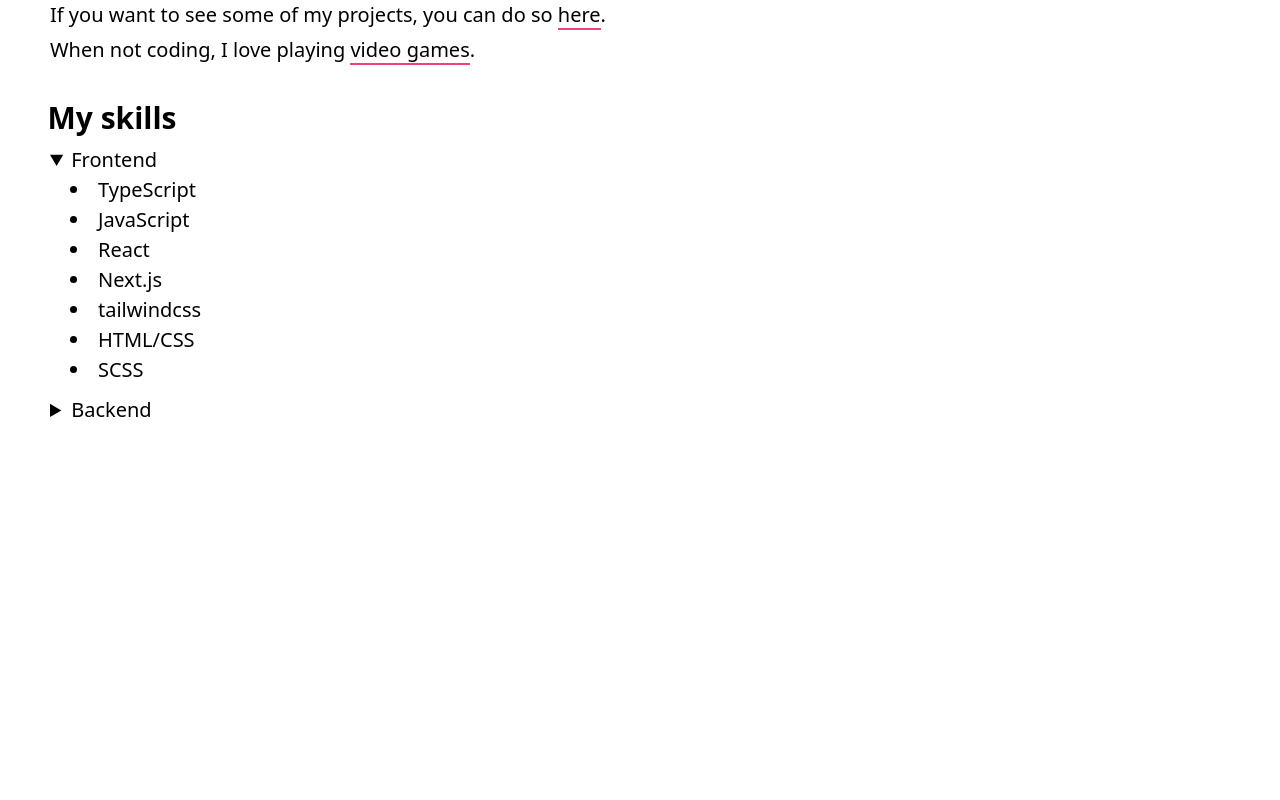
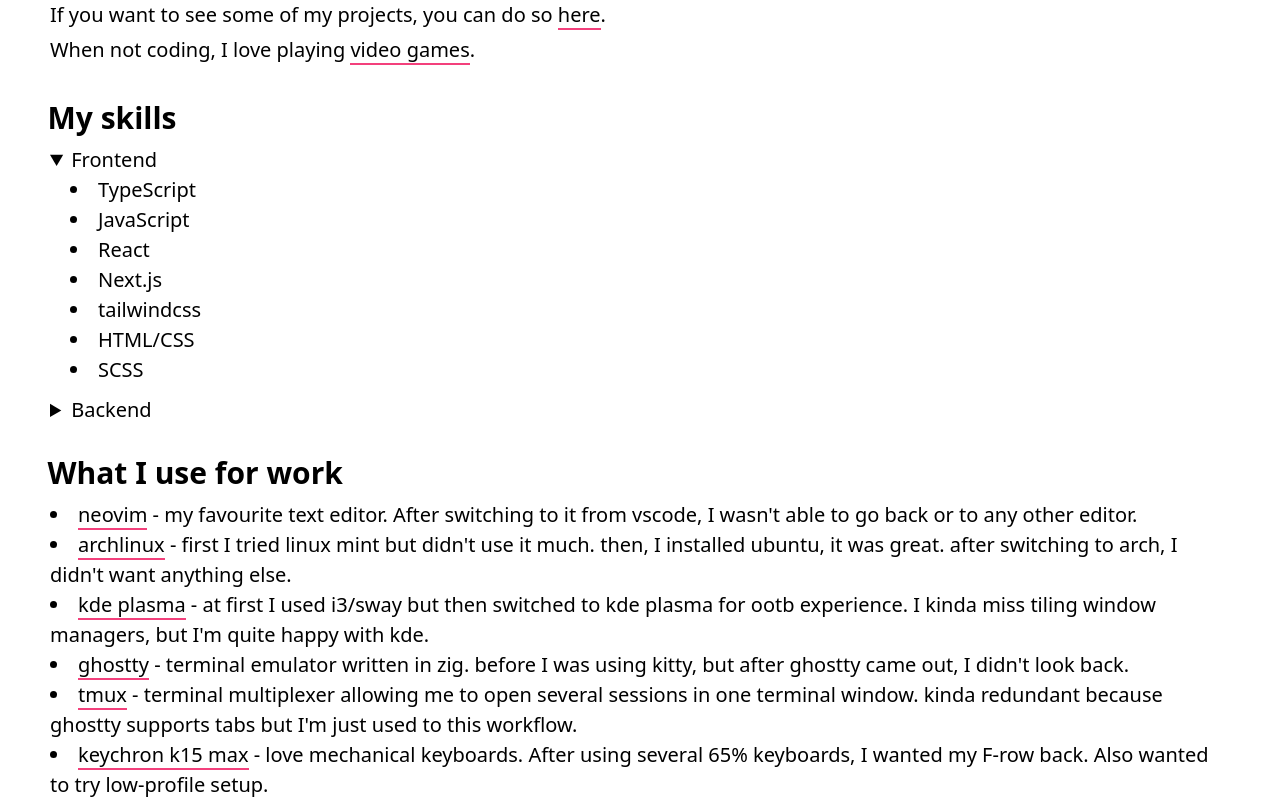
Before and after one commit to tsivinsky/website, a Next.js app: page / in a window 1280 px wide. Shown: the part 347-1147 px from the top of the page. Before the commit the page ends 800 px from the top, so only its background shows below. Built offline with nearby package versions, Linux system fonts and the light colour scheme.

Commit message:
add tools section

```diff
--- a/src/app/page.tsx
+++ b/src/app/page.tsx
@@ -72,6 +72,76 @@
           </ul>
         </details>
       </div>
+
+      <br />
+      <h2>What I use for work</h2>
+      <ul className="list-disc list-inside mt-2">
+        <li>
+          <a href="https://neovim.io" target="_blank" rel="noopener noreferrer">
+            neovim
+          </a>{" "}
+          - my favourite text editor. After switching to it from vscode, I
+          wasn&apos;t able to go back or to any other editor.
+        </li>
+        <li>
+          <a
+            href="https://archlinux.org"
+            target="_blank"
+            rel="noopener noreferrer"
+          >
+            archlinux
+          </a>{" "}
+          - first I tried linux mint but didn&apos;t use it much. then, I
+          installed ubuntu, it was great. after switching to arch, I didn&apos;t
+          want anything else.
+        </li>
+        <li>
+          <a
+            href="https://kde.org/plasma-desktop/"
+            target="_blank"
+            rel="noopener noreferrer"
+          >
+            kde plasma
+          </a>{" "}
+          - at first I used i3/sway but then switched to kde plasma for ootb
+          experience. I kinda miss tiling window managers, but I&apos;m quite
+          happy with kde.
+        </li>
+        <li>
+          <a
+            href="https://ghostty.org/"
+            target="_blank"
+            rel="noopener noreferrer"
+          >
+            ghostty
+          </a>{" "}
+          - terminal emulator written in zig. before I was using kitty, but
+          after ghostty came out, I didn&apos;t look back.
+        </li>
+        <li>
+          <a
+            href="https://github.com/tmux/tmux"
+            target="_blank"
+            rel="noopener noreferrer"
+          >
+            tmux
+          </a>{" "}
+          - terminal multiplexer allowing me to open several sessions in one
+          terminal window. kinda redundant because ghostty supports tabs but
+          I&apos;m just used to this workflow.
+        </li>
+        <li>
+          <a
+            href="https://www.keychron.com/products/keychron-k15-max-alice-layout-qmk-wireless-custom-mechanical-keyboard"
+            target="_blank"
+            rel="noopener noreferrer"
+          >
+            keychron k15 max
+          </a>{" "}
+          - love mechanical keyboards. After using several 65% keyboards, I
+          wanted my F-row back. Also wanted to try low-profile setup.
+        </li>
+      </ul>
     </div>
   );
 }
```
